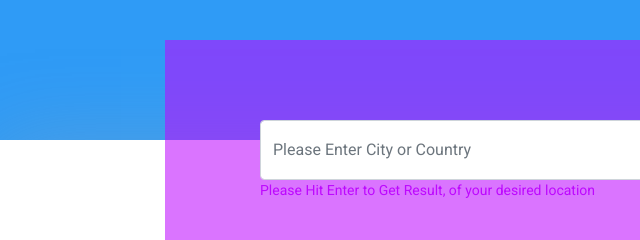
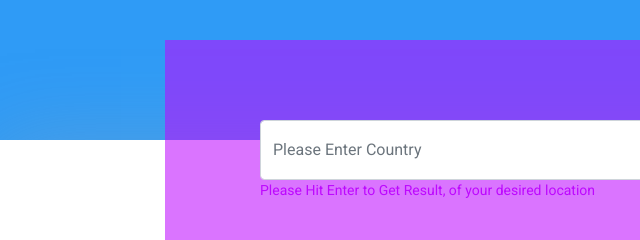
Before and after one commit to systembugbd/covid19, a website: page public/index.html in a window 1280 px wide. Shown: the part 860-1100 px from the top of the page, 0-640 px from the left. Drawn offline with nearby package versions, Linux system fonts and the light colour scheme; no server answers.

Commit message:
meta updated

```diff
--- a/public/index.html
+++ b/public/index.html
@@ -5,20 +5,21 @@
     <!-- Required meta tags -->
     <meta charset="utf-8">
     <meta name="viewport" content="width=device-width, initial-scale=1, shrink-to-fit=no">
+    <title>Coronavirus Update Live By Shaheb</title>
 
     <meta name="description" content="Live statistics and coronavirus news tracking the number of confirmed cases, recovered patients, tests, and death toll due to the COVID-19 coronavirus from Wuhan, China. Coronavirus counter with new cases, deaths, and number of tests per 1 Million population. Historical data and info. Daily charts, graphs, news and updates">
 
 
-    <!-- <meta property="og:title" content="Coronavirus Update Live By Shaheb"> -->
+    <meta property="og:title" content="Coronavirus Update Live By Shaheb">
     <meta property="og:description" content="Live statistics and coronavirus news tracking the number of confirmed cases, recovered patients, tests, and death toll due to the COVID-19 coronavirus from Wuhan, China. Coronavirus counter with new cases, deaths, and number of tests per 1 Million population. Historical data and info. Daily charts, graphs, news and updates">
     <meta property="og:image" content="img/bangladesh_with_covid19.jpg">
     <meta property="og:url" content="https://corona-live-24.herokuapp.com/">
 
 
-    <!-- <meta name="twitter:title" content="Coronavirus Update Live By Shaheb"> -->
+    <meta name="twitter:title" content="Coronavirus Update Live By Shaheb">
     <meta name="twitter:description" content="Live statistics and coronavirus news tracking the number of confirmed cases, recovered patients, tests, and death toll due to the COVID-19 coronavirus from Wuhan, China. Coronavirus counter with new cases, deaths, and number of tests per 1 Million population. Historical data and info. Daily charts, graphs, news and updates">
     <meta name="twitter:image" content="img/bangladesh_with_covid19.jpg">
-    <!-- <meta name="twitter:card" content="Coronavirus Update Live By Shaheb"> -->
+    <meta name="twitter:card" content="Coronavirus Update Live By Shaheb">
 
     <link rel="icon" href="img/favicon.png" id="faviconIcon" />
     <!-- Bootstrap CSS -->
@@ -163,8 +164,8 @@
                                 <div class="col-lg-9">
                                     <div class="search_form_iner">
                                         <input type="text" class="form-control"
-                                            placeholder="Please Enter City or Country"
-                                            aria-label="RPlease Enter City or Country" aria-describedby="button-addon4"
+                                            placeholder="Please Enter Country"
+                                            aria-label="RPlease Enter Country" aria-describedby="button-addon4"
                                             id="covid19SearchInput" />
                                     </div>
                                 </div>
```
Also changed, not shown: public/covid19.html (+4 -4 lines).
